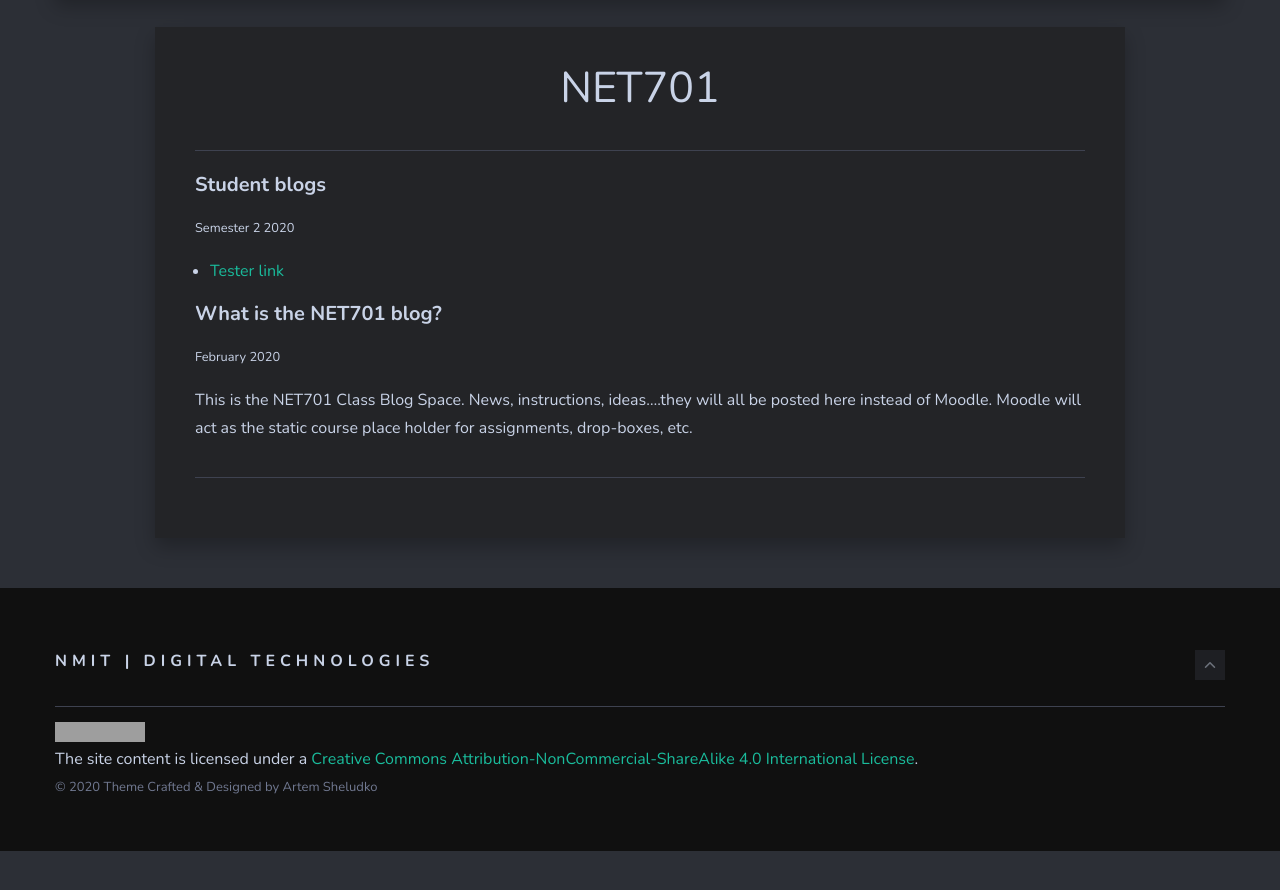
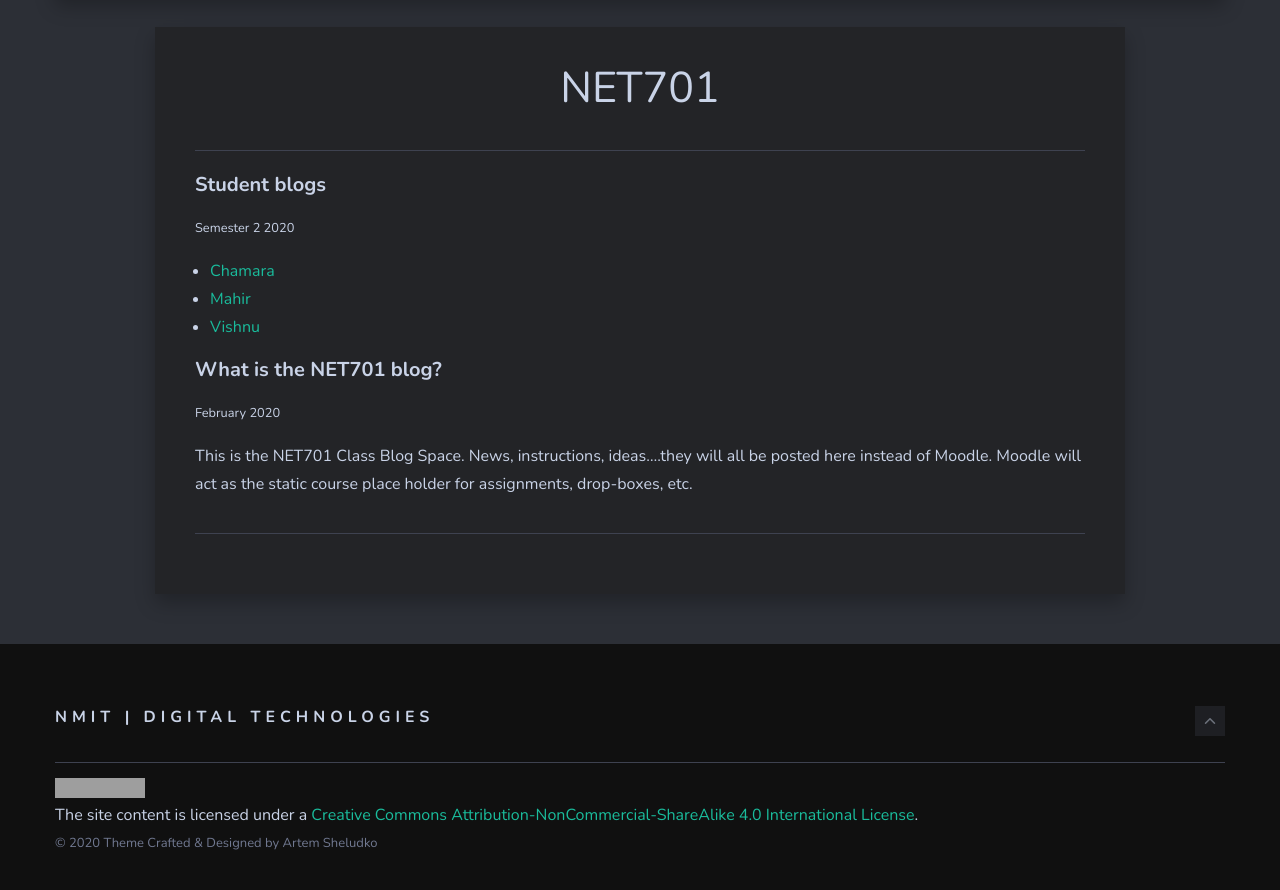
Before and after one commit to larsoliverdam/nmit, a Jekyll site: the page built from _pages/NET701.md, in a window 1280 px wide and 900 px high, scrolled down 698 px. Shown: the top 890 px of the window. Built offline with Jekyll 4.4.1, drawn with Linux system fonts in a browser that asks for light colours; nearby versions of some CDN libraries; comment, search, counter and statistics services are not loaded; before the commit the page ends 1549 px from its top, so only the background shows below that; grey boxes are pictures that could not be loaded.

Commit message:
add NET701 blog links

```diff
--- a/_pages/NET701.md
+++ b/_pages/NET701.md
@@ -8,7 +8,9 @@ image: VMware.jpg
 #### Student blogs
 <small> Semester 2 2020</small>
 
-* [Tester link](https://nmitresearchmethods.wordpress.com/)
+* [Chamara](https://enterprise-infrastructures.blogspot.com/)
+* [Mahir](https://blogsofking.wordpress.com/net701/)
+* [Vishnu](https://badboynet701.wordpress.com/)
 
 #### What is the NET701 blog?
 <small>February 2020</small>
```
